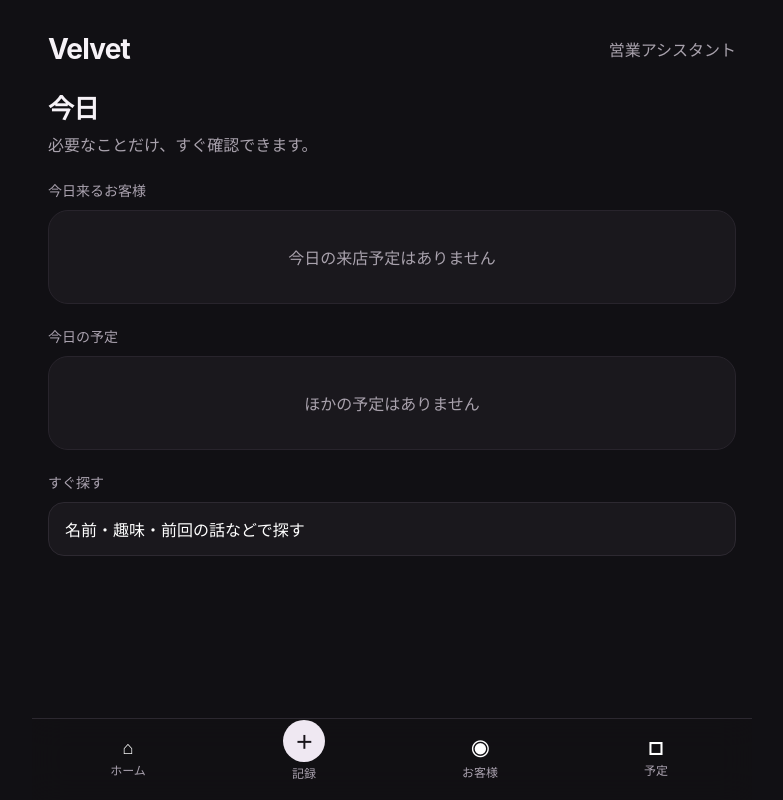
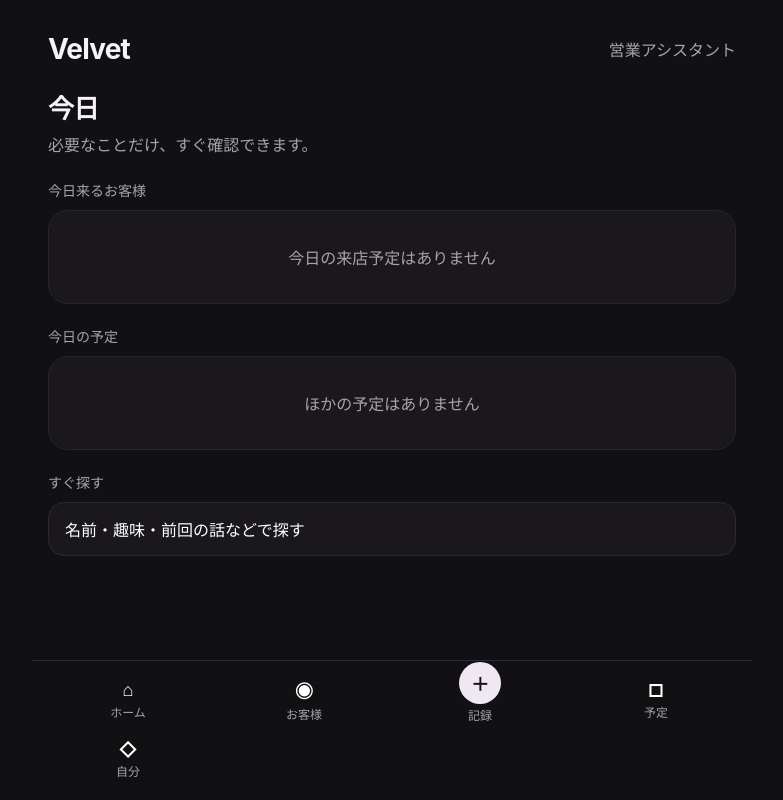
Before and after one commit to karukimori-wq/Velvet, a Next.js app: page / in a window 1280 px wide. Shown: the whole page, without its empty margins (248-1031 px from the left). Built offline with nearby package versions, Linux system fonts and the light colour scheme.

Commit message:
Use five main tabs with record centered

```diff
--- a/components/bottom-nav.tsx
+++ b/components/bottom-nav.tsx
@@ -4,9 +4,10 @@ export function BottomNav() {
   return (
     <nav className="bottomNav" aria-label="メインナビゲーション">
       <Link className="navItem" href="/"><strong>⌂</strong>ホーム</Link>
+      <Link className="navItem" href="/people"><strong>◉</strong>お客様</Link>
       <Link className="navItem captureNav" href="/capture"><strong>＋</strong>記録</Link>
-      <Link className="navItem" href="/people"><strong>◉</strong>お客様</Link>
       <Link className="navItem" href="/schedule"><strong>□</strong>予定</Link>
+      <Link className="navItem" href="/self-investment"><strong>◇</strong>自分</Link>
     </nav>
   );
 }
```
